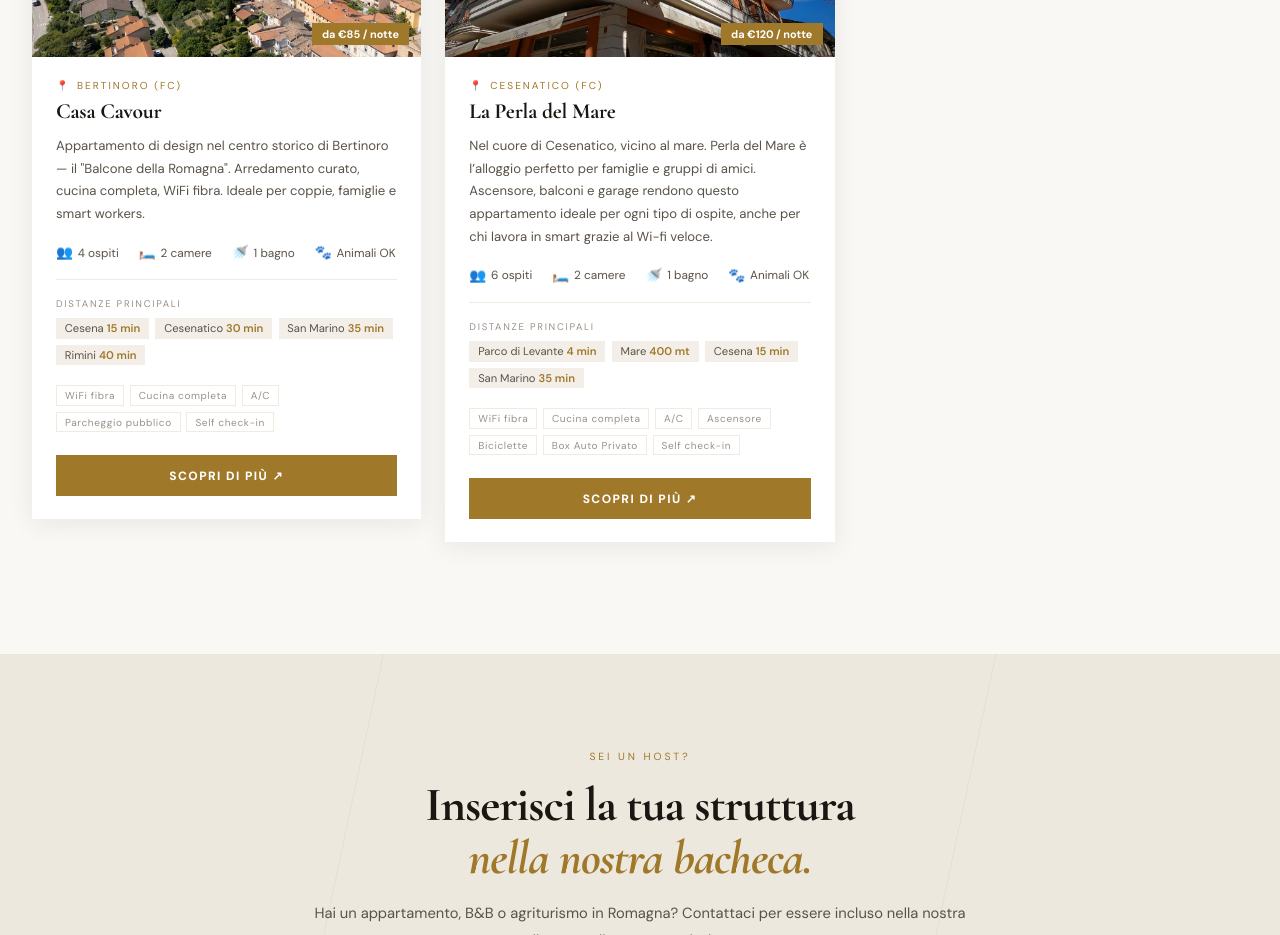
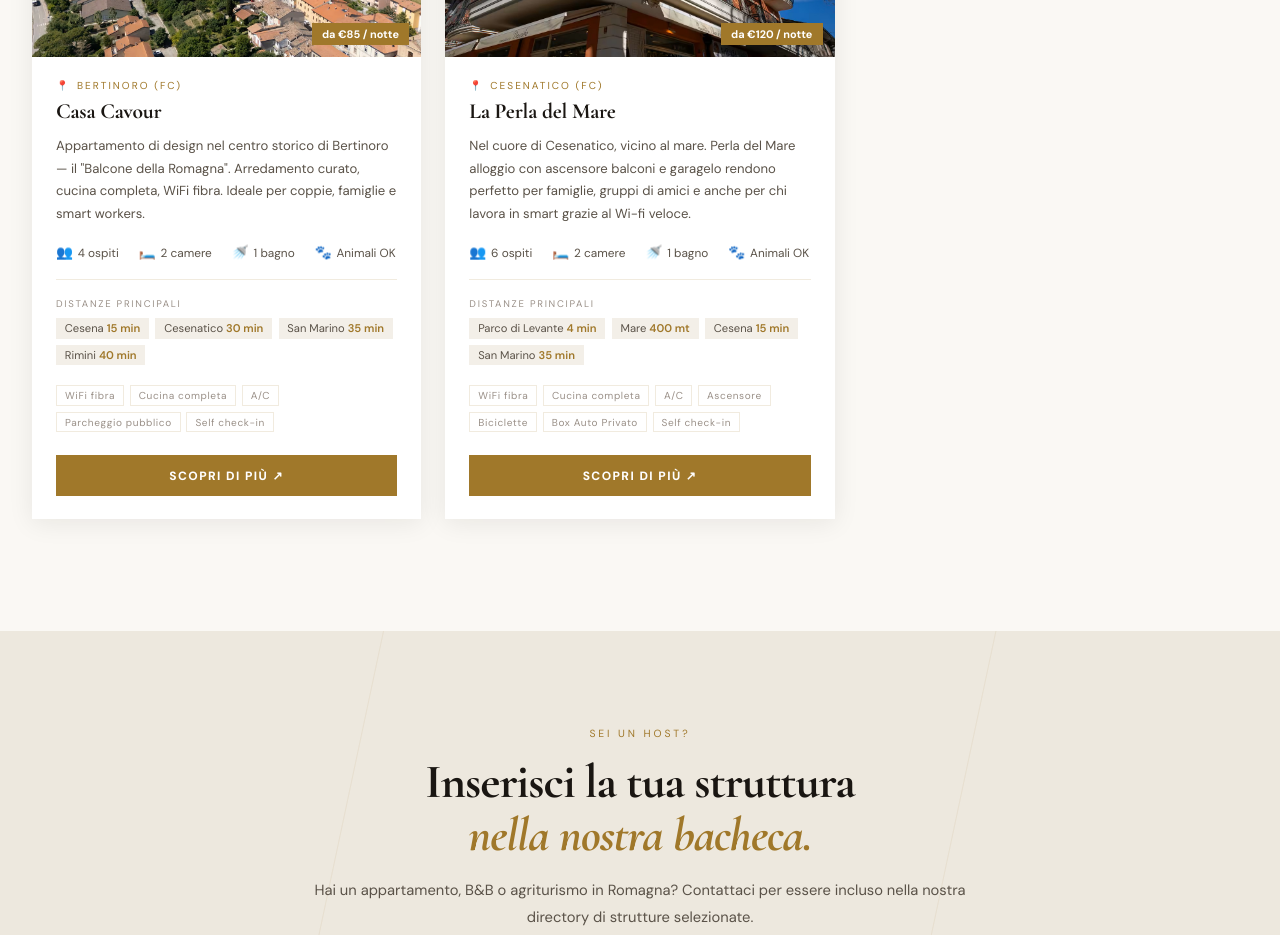
Before and after one commit to vittorionegri68-alt/romagna-affiti-brevi, a React (Vite) app: page / in a window 1280 px wide. Shown: the part 940-1875 px from the top of the page. Built offline with nearby package versions, Linux system fonts and the light colour scheme.

Commit message:
Update strutture.js

```diff
--- a/src/strutture.js
+++ b/src/strutture.js
@@ -82,7 +82,7 @@ export const strutture = [
     camere: 2,
     bagni: 1,
     animali: true,
-    descrizione: "Nel cuore di Cesenatico, vicino al mare. Perla del Mare è l’alloggio perfetto per famiglie e gruppi di amici. Ascensore, balconi e garage rendono questo appartamento ideale per ogni tipo di ospite, anche per chi lavora in smart grazie al Wi-fi veloce.",
+    descrizione: "Nel cuore di Cesenatico, vicino al mare. Perla del Mare alloggio con ascensore balconi e garagelo rendono perfetto per famiglie, gruppi di amici e anche per chi lavora in smart grazie al Wi-fi veloce.",
     tag: ["WiFi fibra", "Cucina completa", "A/C","Ascensore","Biciclette","Box Auto Privato","Self check-in"],
     distanze: [
       { luogo: "Parco di Levante", tempo: "4 min" },
```
